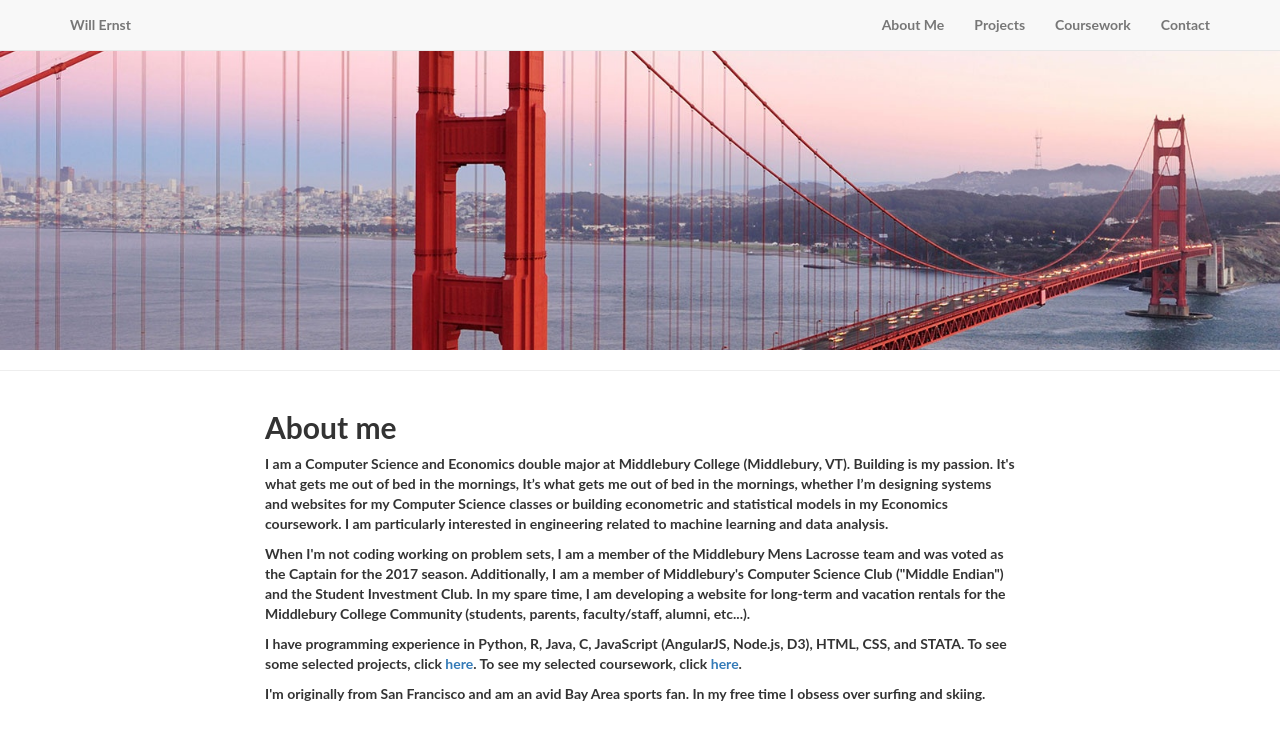
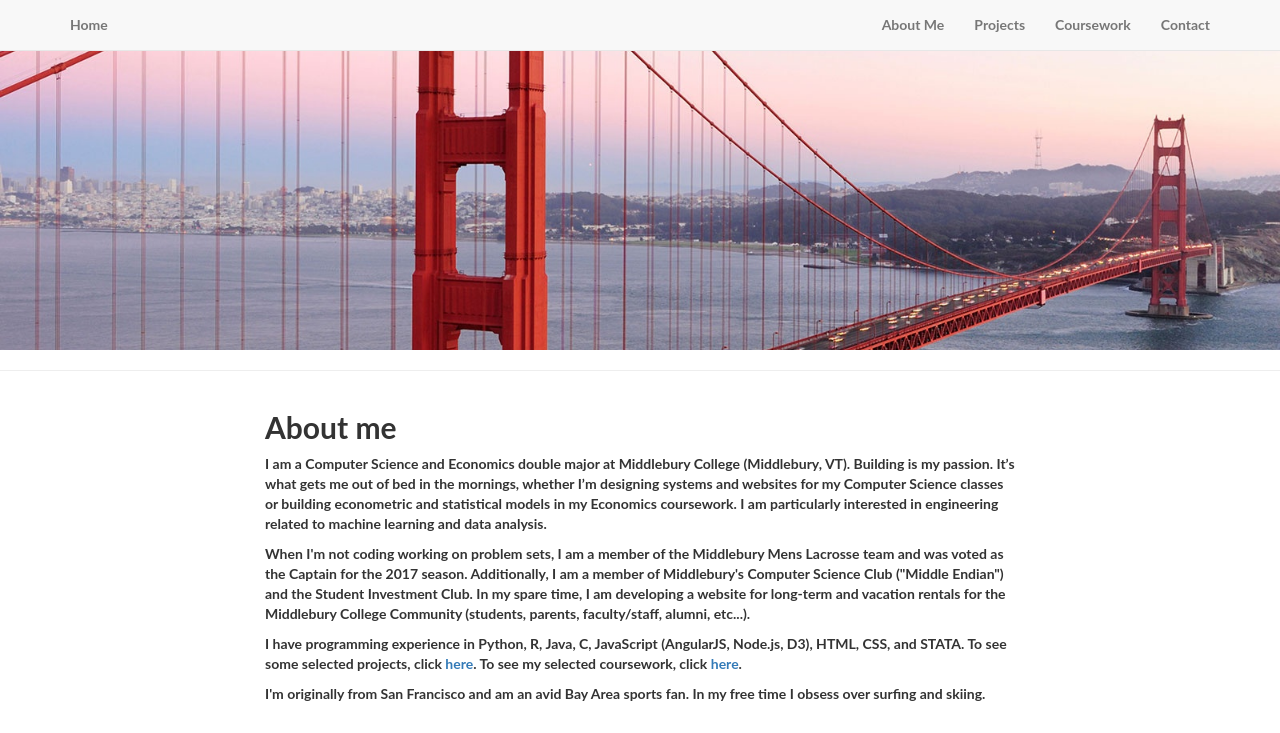
Before and after one commit to wernst/wernst.github.io, a plain HTML site: page about.html in a window 1280 px wide. Shown: the top 733 px of the page. Drawn offline with nearby package versions, Linux system fonts and the light colour scheme.

Commit message:
wording and new coursework

```diff
--- a/about.html
+++ b/about.html
@@ -31,7 +31,7 @@
             <div class="row">
                 <div class="col-lg-8 col-lg-offset-2 col-md-10 col-md-offset-1">
                     <h2>About me</h2>
-                    <p>I am a Computer Science and Economics double major at Middlebury College (Middlebury, VT). Building is my passion. It's what gets me out of bed in the mornings, It’s what gets me out of bed in the mornings, whether I’m designing systems and websites for my Computer Science classes or building econometric and statistical models in my Economics coursework. I am particularly interested in engineering related to machine learning and data analysis.</p>
+                    <p>I am a Computer Science and Economics double major at Middlebury College (Middlebury, VT). Building is my passion. It’s what gets me out of bed in the mornings, whether I’m designing systems and websites for my Computer Science classes or building econometric and statistical models in my Economics coursework. I am particularly interested in engineering related to machine learning and data analysis.</p>
 
                     <p>When I'm not coding working on problem sets, I am a member of the Middlebury Mens Lacrosse team and was voted as the Captain for the 2017 season. Additionally, I am a member of Middlebury's Computer Science Club ("Middle Endian") and the Student Investment Club. In my spare time, I am developing a website for long-term and vacation rentals for the Middlebury College Community (students, parents, faculty/staff, alumni, etc...).</p>
 
--- a/nav.html
+++ b/nav.html
@@ -8,7 +8,7 @@
                 <span class="icon-bar"></span>
                 <span class="icon-bar"></span>
             </button>
-            <a class="navbar-brand topnav" href="index.html">Will Ernst</a>
+            <a class="navbar-brand topnav" href="index.html">Home</a>
         </div>
         <!-- Collect the nav links, forms, and other content for toggling -->
         <div class="collapse navbar-collapse" id="bs-example-navbar-collapse-1">
```
Also changed, not shown: coursework.html (+1 -0 lines).
